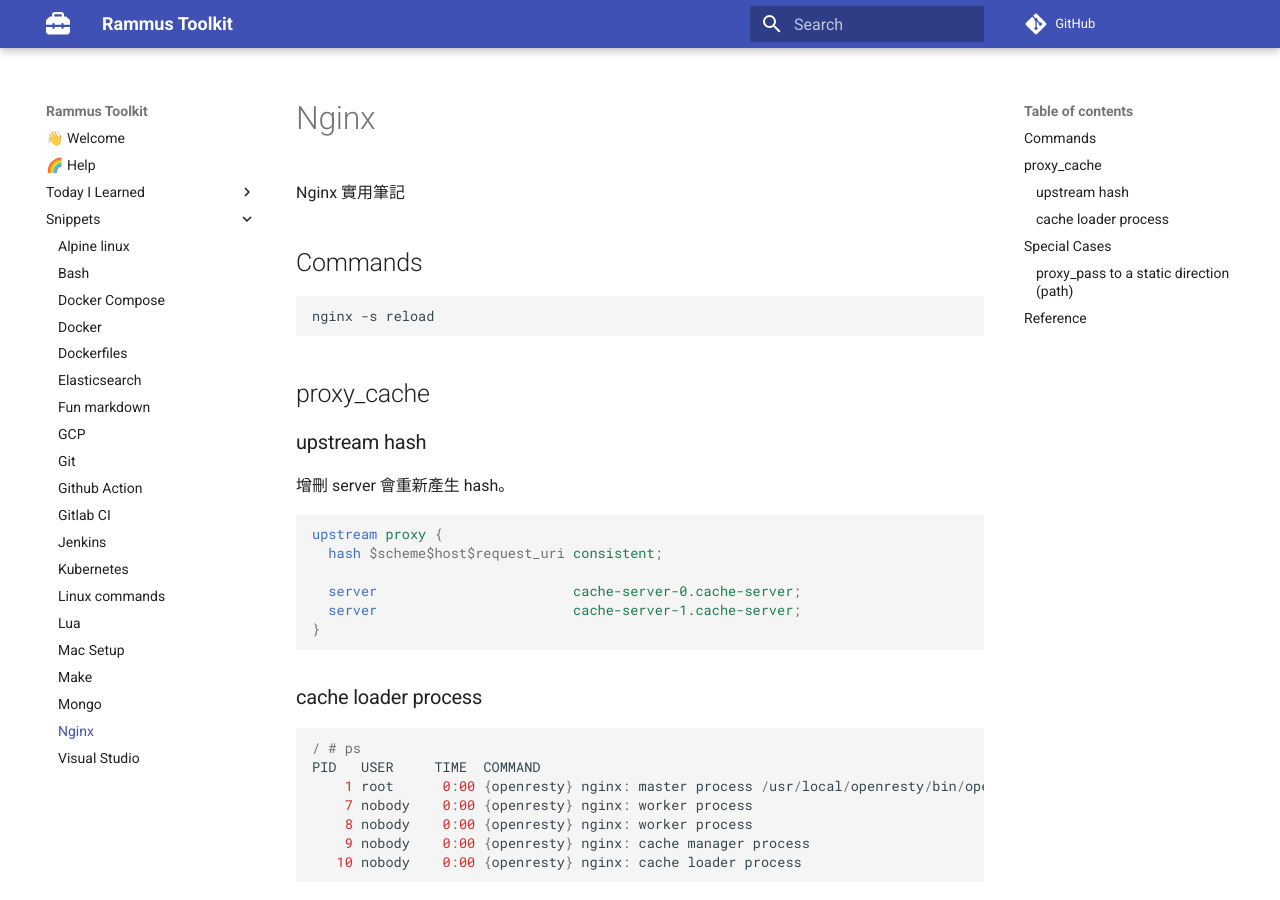
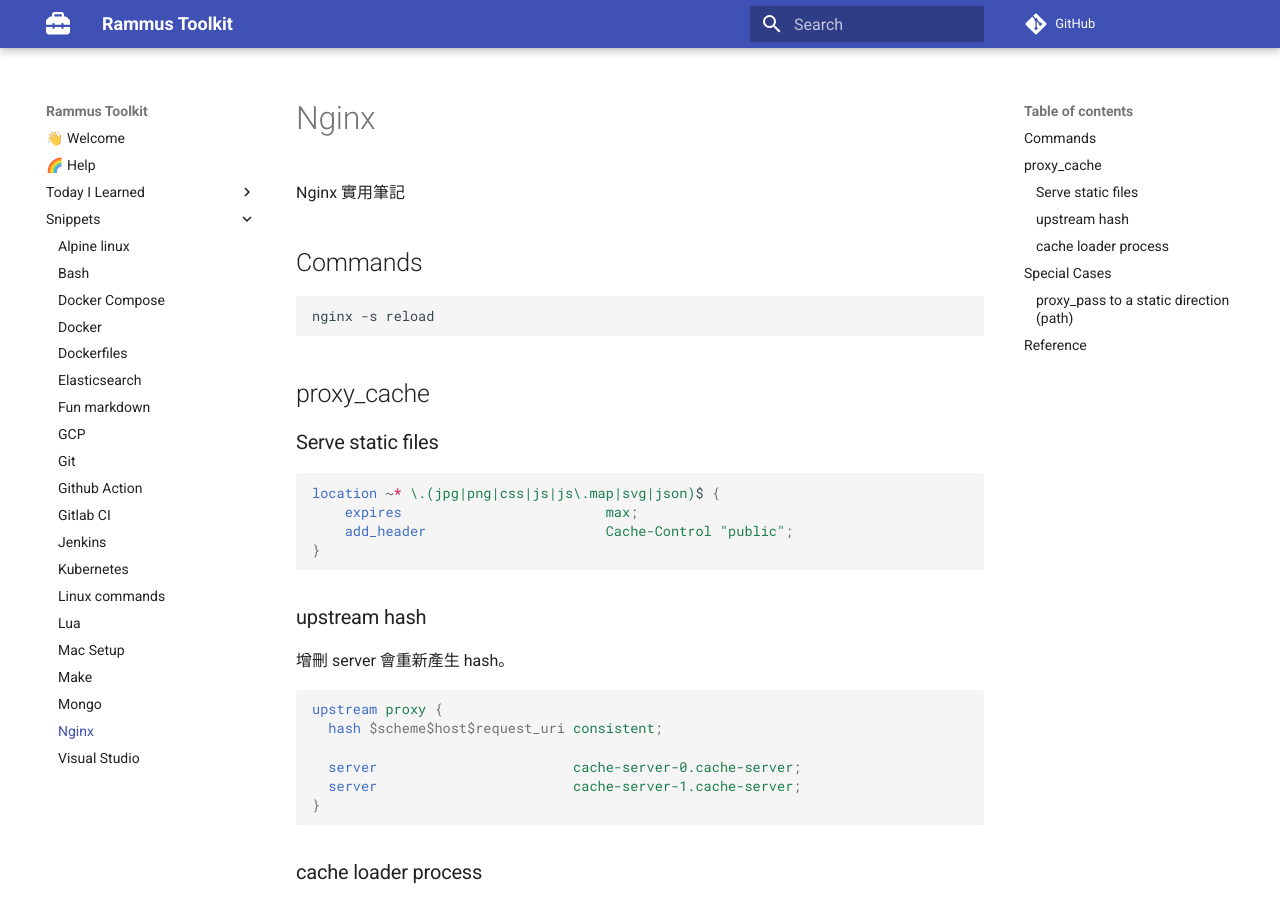
Before and after one commit to RammusXu/toolkit, an MkDocs documentation site: the page built from docs/snippets/nginx.md, in a window 1280 px wide and 900 px high. Built offline with MkDocs 1.6.1 and Material for MkDocs 9.7.7, drawn with Linux system fonts in a browser that asks for light colours; comment, search, counter and statistics services are not loaded.

Commit message:
[nginx] static

````diff
--- a/docs/snippets/nginx.md
+++ b/docs/snippets/nginx.md
@@ -10,6 +10,15 @@
 
 
 ## proxy_cache
+
+### Serve static files
+```nginx
+location ~* \.(jpg|png|css|js|js\.map|svg|json)$ {
+    expires                         max;
+    add_header                      Cache-Control "public";
+}
+```
+
 ### upstream hash
 增刪 server 會重新產生 hash。
 ```nginx
````
